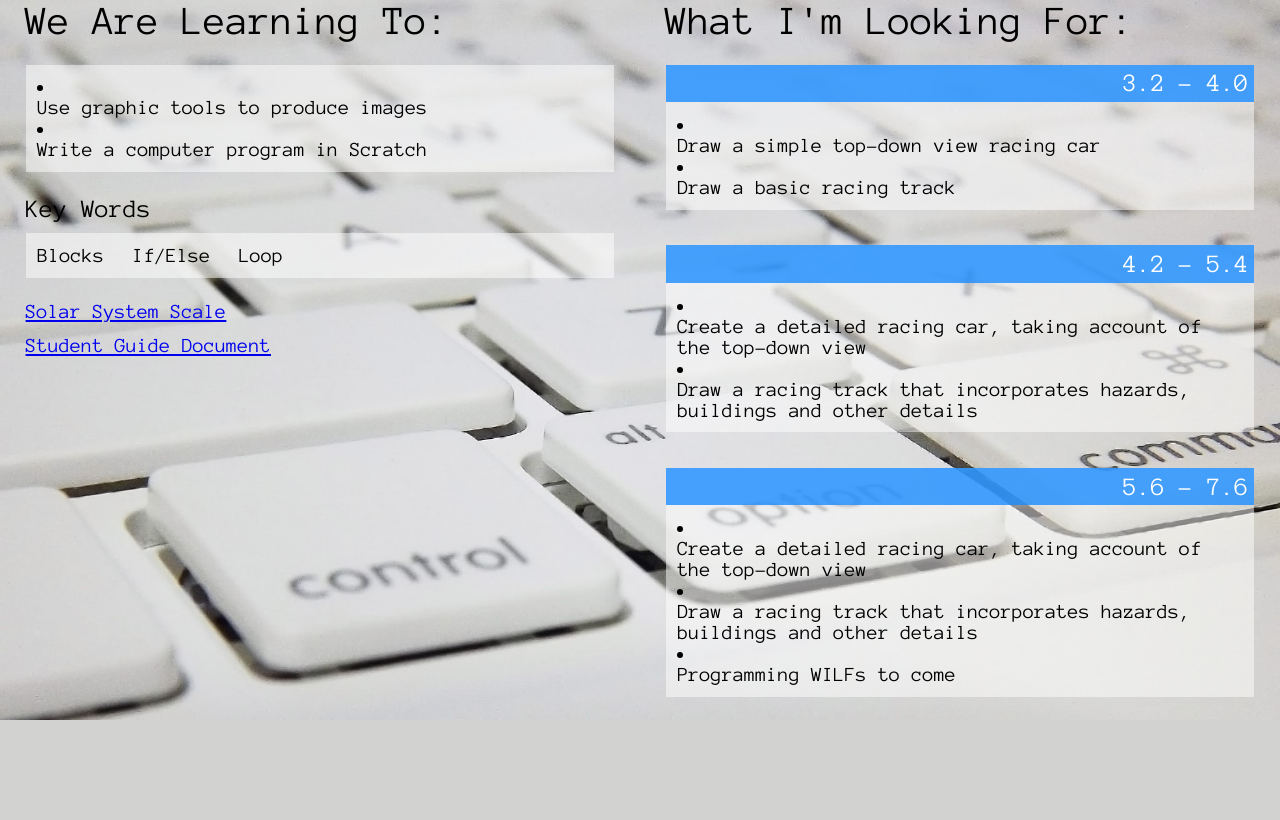
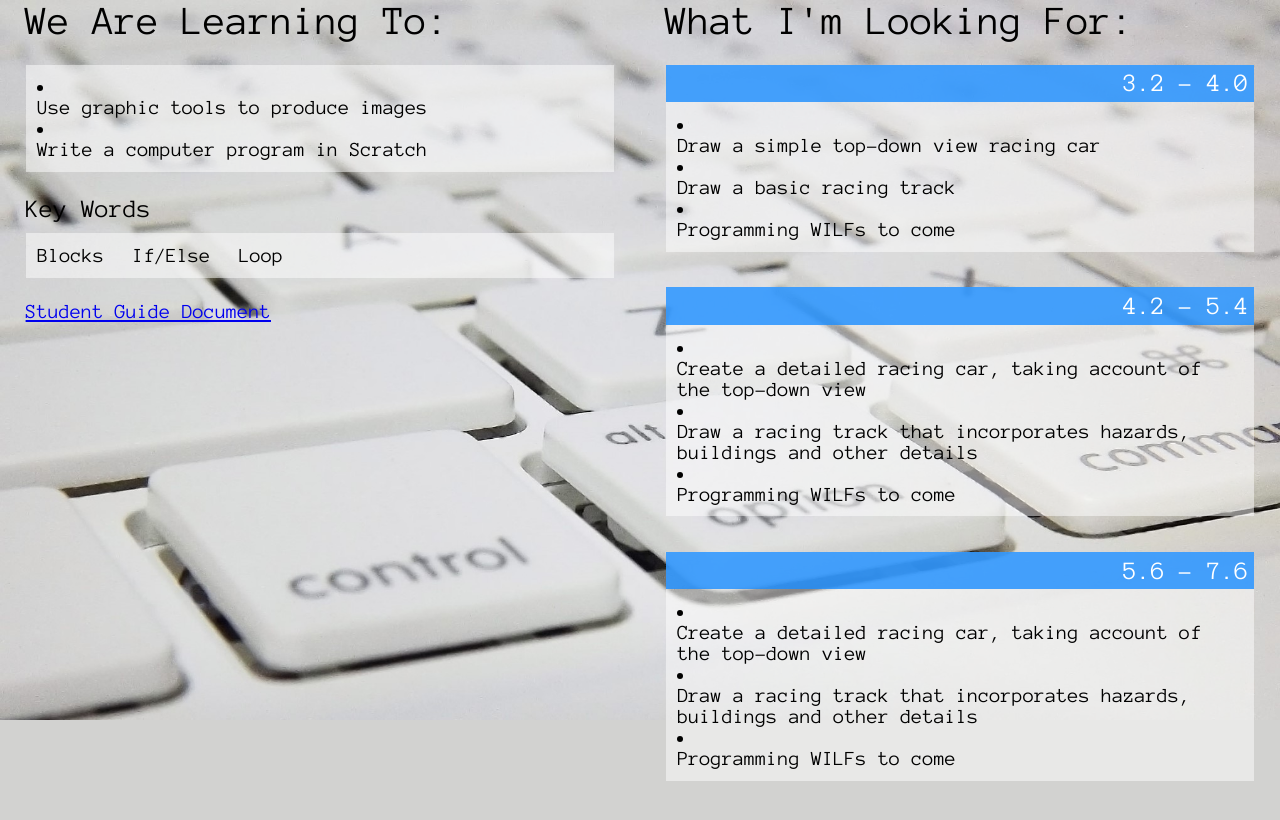
Before and after one commit to MalphasWats/computing.codes, a Jekyll site: the page built from _posts/2015-09-29-Scratch-Car-1.markdown, in a window 1280 px wide. Shown: the top 820 px of the page. Built offline with Jekyll 4.4.1, drawn with Linux system fonts in a browser that asks for light colours; Markdown is read by kramdown in place of the engine named in the settings.

Commit message:
copypasta error

```diff
--- a/_posts/2015-09-29-Scratch-Car-1.markdown
+++ b/_posts/2015-09-29-Scratch-Car-1.markdown
@@ -13,10 +13,12 @@ wilf_1_levels: 3.2 - 4.0
 wilf_1_bullets:
 - Draw a simple top-down view racing car
 - Draw a basic racing track
+- Programming WILFs to come
 wilf_2_levels: 4.2 - 5.4
 wilf_2_bullets:
 - Create a detailed racing car, taking account of the top-down view
 - Draw a racing track that incorporates hazards, buildings and other details
+- Programming WILFs to come
 wilf_3_levels: 5.6 - 7.6
 wilf_3_bullets:
 - Create a detailed racing car, taking account of the top-down view
@@ -24,6 +26,4 @@ wilf_3_bullets:
 - Programming WILFs to come
 ---
 
-[Solar System Scale](https://player.vimeo.com/video/139407849?title=0&byline=0&portrait=0)
-
 [Student Guide Document](/resources/scratch_racing.pdf)
```
